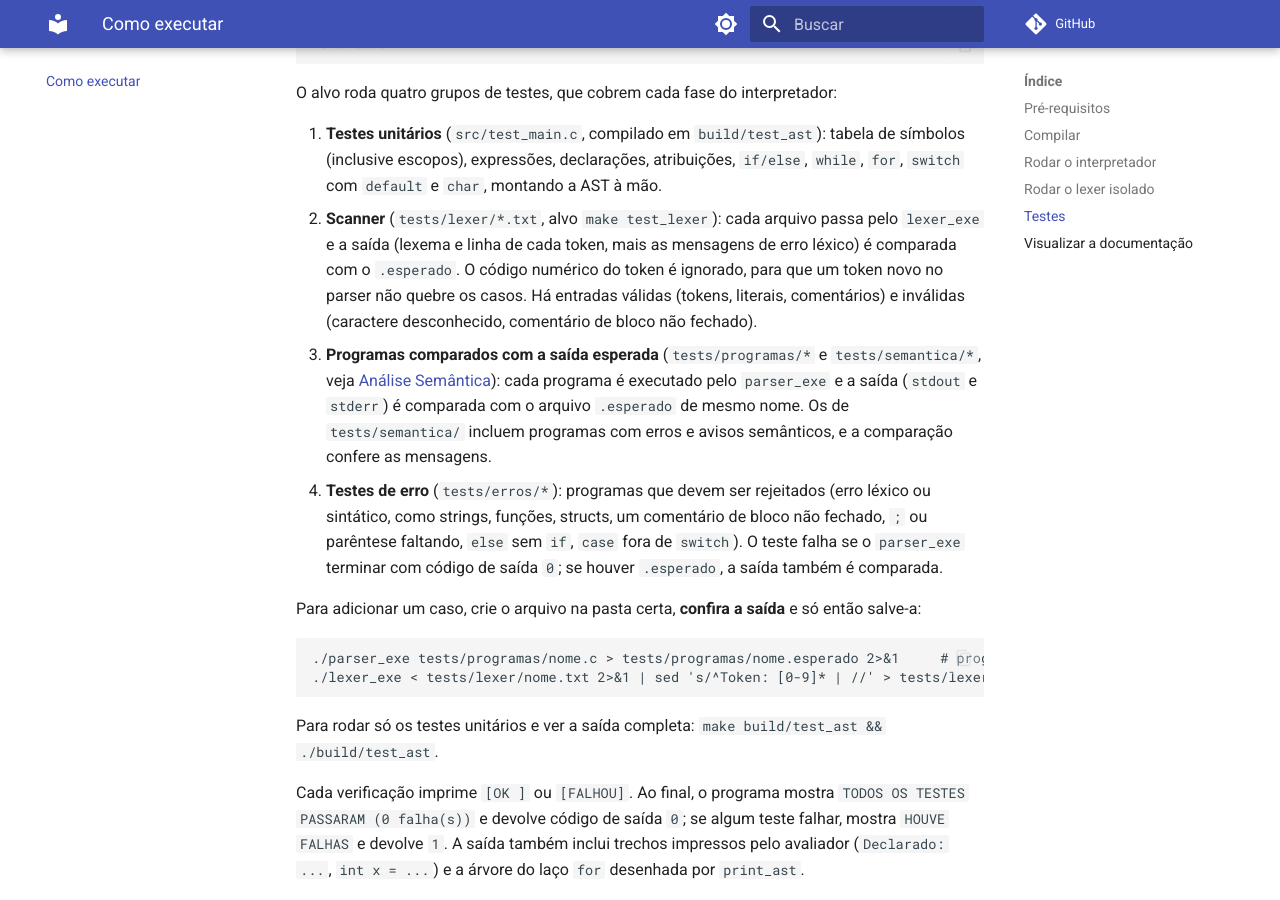
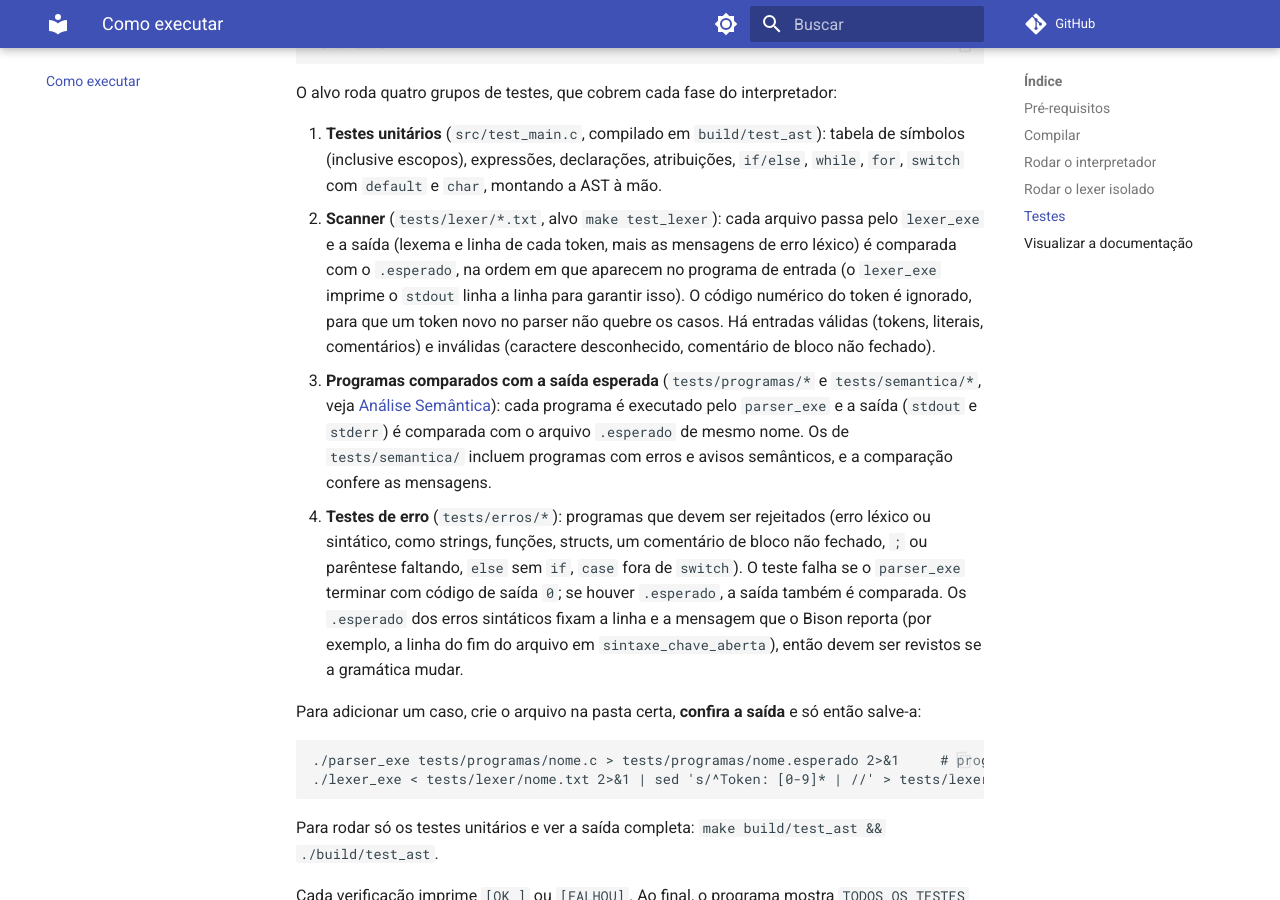
Before and after one commit to m0yo/Compiladores_G08, an MkDocs documentation site: the page built from docs/como_executar.md, in a window 1280 px wide and 900 px high, scrolled down 1769 px. Built offline with MkDocs 1.6.1 and Material for MkDocs 9.7.7, drawn with Linux system fonts in a browser that asks for light colours; comment, search, counter and statistics services are not loaded.

Commit message:
📚 docs: registrar que os .esperado de erro sintático fixam a linha do Bison

```diff
--- a/docs/como_executar.md
+++ b/docs/como_executar.md
@@ -59,9 +59,9 @@ make test
 O alvo roda quatro grupos de testes, que cobrem cada fase do interpretador:
 
 1. **Testes unitários** (`src/test_main.c`, compilado em `build/test_ast`): tabela de símbolos (inclusive escopos), expressões, declarações, atribuições, `if/else`, `while`, `for`, `switch` com `default` e `char`, montando a AST à mão.
-2. **Scanner** (`tests/lexer/*.txt`, alvo `make test_lexer`): cada arquivo passa pelo `lexer_exe` e a saída (lexema e linha de cada token, mais as mensagens de erro léxico) é comparada com o `.esperado`. O código numérico do token é ignorado, para que um token novo no parser não quebre os casos. Há entradas válidas (tokens, literais, comentários) e inválidas (caractere desconhecido, comentário de bloco não fechado).
+2. **Scanner** (`tests/lexer/*.txt`, alvo `make test_lexer`): cada arquivo passa pelo `lexer_exe` e a saída (lexema e linha de cada token, mais as mensagens de erro léxico) é comparada com o `.esperado`, na ordem em que aparecem no programa de entrada (o `lexer_exe` imprime o `stdout` linha a linha para garantir isso). O código numérico do token é ignorado, para que um token novo no parser não quebre os casos. Há entradas válidas (tokens, literais, comentários) e inválidas (caractere desconhecido, comentário de bloco não fechado).
 3. **Programas comparados com a saída esperada** (`tests/programas/*` e `tests/semantica/*`, veja [Análise Semântica](semantica.md)): cada programa é executado pelo `parser_exe` e a saída (`stdout` e `stderr`) é comparada com o arquivo `.esperado` de mesmo nome. Os de `tests/semantica/` incluem programas com erros e avisos semânticos, e a comparação confere as mensagens.
-4. **Testes de erro** (`tests/erros/*`): programas que devem ser rejeitados (erro léxico ou sintático, como strings, funções, structs, um comentário de bloco não fechado, `;` ou parêntese faltando, `else` sem `if`, `case` fora de `switch`). O teste falha se o `parser_exe` terminar com código de saída `0`; se houver `.esperado`, a saída também é comparada.
+4. **Testes de erro** (`tests/erros/*`): programas que devem ser rejeitados (erro léxico ou sintático, como strings, funções, structs, um comentário de bloco não fechado, `;` ou parêntese faltando, `else` sem `if`, `case` fora de `switch`). O teste falha se o `parser_exe` terminar com código de saída `0`; se houver `.esperado`, a saída também é comparada. Os `.esperado` dos erros sintáticos fixam a linha e a mensagem que o Bison reporta (por exemplo, a linha do fim do arquivo em `sintaxe_chave_aberta`), então devem ser revistos se a gramática mudar.
 
 Para adicionar um caso, crie o arquivo na pasta certa, **confira a saída** e só então salve-a:
 
```
